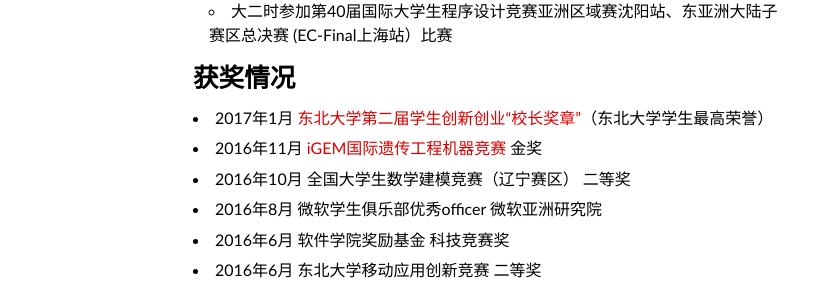
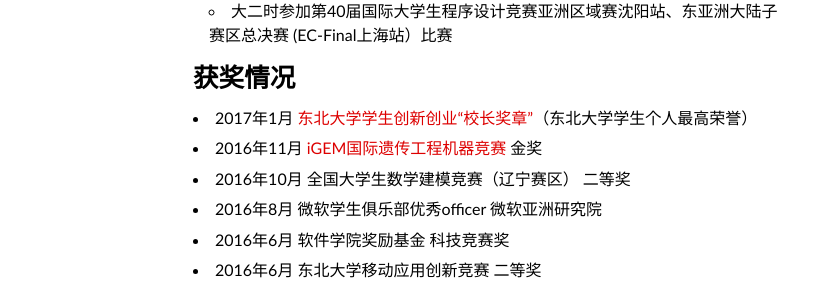
Before and after one commit to livc/livc.github.io, a Jekyll site: the page built from resume/index.md, in a window 1280 px wide. Shown: the part 799-1089 px from the top of the page, without its empty margins (147-968 px from the left). Built offline with Jekyll 4.4.1, drawn with Linux system fonts in a browser that asks for light colours; nearby versions of some CDN libraries; some web fonts are replaced.

Commit message:
update resume

```diff
--- a/resume/index.md
+++ b/resume/index.md
@@ -32,7 +32,7 @@
 (EC-Final上海站）比赛
 
 # 获奖情况
-- 2017年1月 [东北大学第二届学生创新创业“校长奖章”](http://cxzx.neu.edu.cn/SinglePage.aspx?id=817e2e47-3180-4de2-a49d-b3468bb5eefe&newsType=38ddc72a-0f81-4821-ad00-2db7b671d5bc)（东北大学学生最高荣誉）
+- 2017年1月 [东北大学学生创新创业“校长奖章”](http://cxzx.neu.edu.cn/SinglePage.aspx?id=817e2e47-3180-4de2-a49d-b3468bb5eefe&newsType=38ddc72a-0f81-4821-ad00-2db7b671d5bc)（东北大学学生个人最高荣誉）
 - 2016年11月 [iGEM国际遗传工程机器竞赛](https://en.wikipedia.org/wiki/International_Genetically_Engineered_Machine) 金奖
 - 2016年10月 全国大学生数学建模竞赛（辽宁赛区） 二等奖
 - 2016年8月 微软学生俱乐部优秀officer 微软亚洲研究院
```
